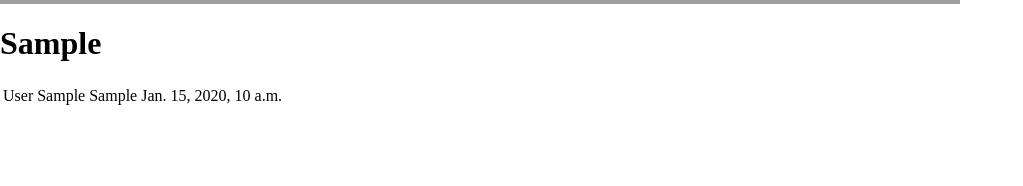
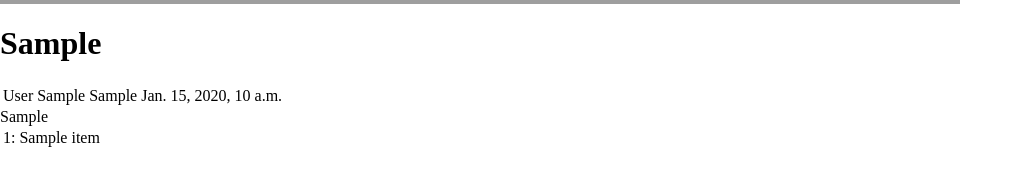
Before and after one commit to EllaHolmes/Carpool, a Django app: template superlists/carpool/templates/index.html in a window 1280 px wide. Shown: the part 614-800 px from the top of the page, without its empty margins (0-1023 px from the left). Run offline with Django 3.2, Linux system fonts and the light colour scheme; tables that the repository leaves empty hold one stand-in row (values such as "Sample post"); the template is opened without the code that fills it: values that come from a table or form of the project are taken from there, most other values are stand-ins (such as "Sample title", 1, 10 or a date in 2020); some libraries are stand-ins or nearby versions; grey boxes are pictures that could not be loaded.

Commit message:
now can list riders on index page

```diff
--- a/superlists/carpool/templates/index.html
+++ b/superlists/carpool/templates/index.html
@@ -28,9 +28,19 @@
       <td id = "endLoc">{{ user_end_loc }}</td>
       <td>{{ user_date }}</td>
     </table>
-    <div id = "riders">
       {{ list_of_riders }}
-    </div>
+      <div>
+        {% block table %}
+          <table>
+              {% for item in list_of_riders %}
+              <tr>
+                <td>{{ forloop.counter }}:</td>
+                <td>{{item.nameFirst}}</td>
+              </tr>
+              {% endfor %}
+          </table>
+        {% endblock %}
+      </div>
     <script src = "/static/js/initialize-map.js"></script>
   </body>
 </html>
```
